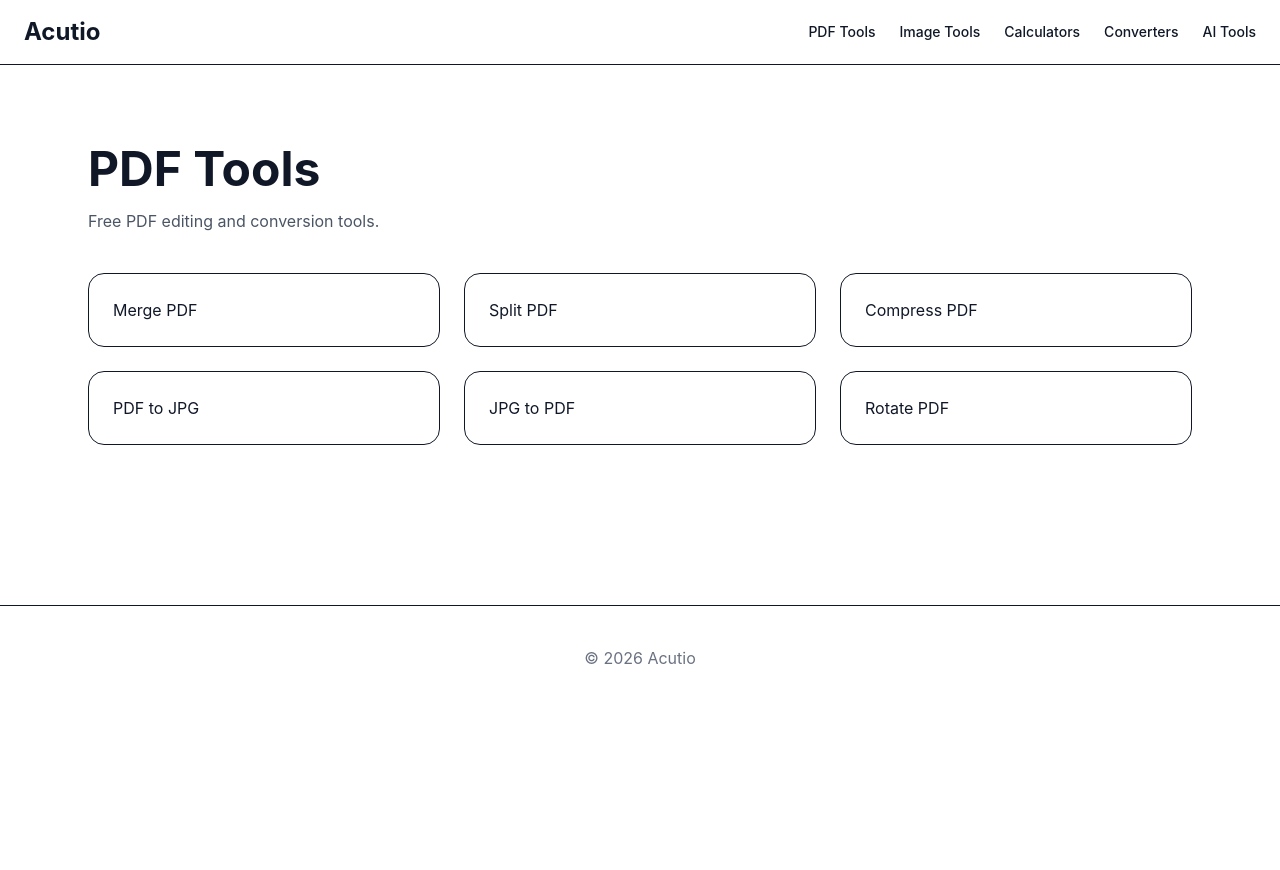
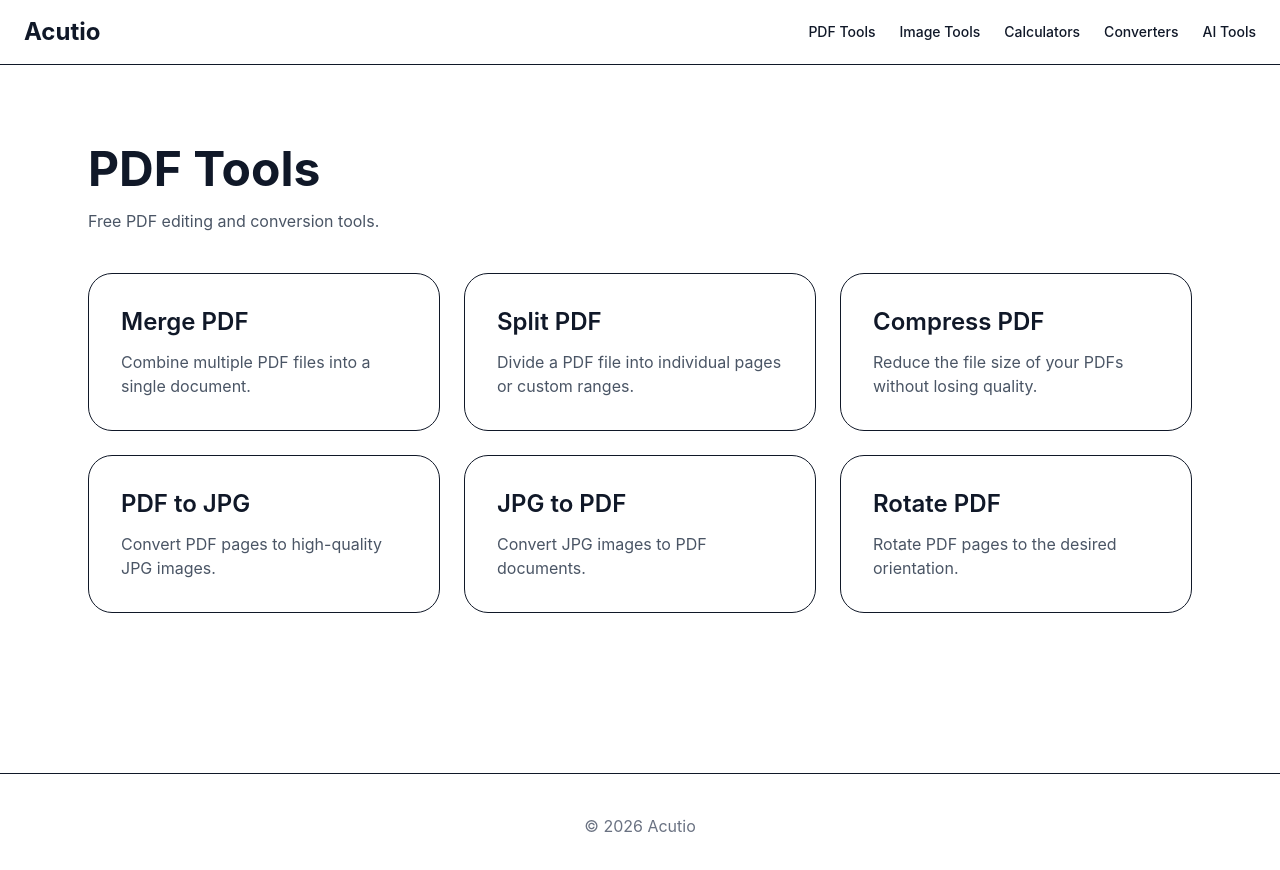
Before and after one commit to Ravisadilanka/acutio, a Next.js app: page /pdf-tools in a window 1280 px wide. Shown: the top 870 px of the page. Before the commit the page ends 800 px from the top, so only its background shows below. Built offline with nearby package versions, Linux system fonts and the light colour scheme.

Commit message:
feat: change card styles of pdf tools

```diff
--- a/app/pdf-tools/page.tsx
+++ b/app/pdf-tools/page.tsx
@@ -1,53 +1,51 @@
-import Link from "next/link";
+import CategoryCard from "@/components/CategoryCard";
 
 export default function PDFToolsPage() {
   return (
     <main className="max-w-6xl mx-auto px-6 py-20">
-
-      <h1 className="text-5xl font-bold">
-        PDF Tools
-      </h1>
+      <h1 className="text-5xl font-bold">PDF Tools</h1>
 
       <p className="mt-4 text-gray-600">
         Free PDF editing and conversion tools.
       </p>
 
       <div className="grid md:grid-cols-2 lg:grid-cols-3 gap-6 mt-10">
+        <CategoryCard
+          title="Merge PDF"
+          description="Combine multiple PDF files into a single document."
+          href="/pdf-tools/merge-pdf"
+        />
 
-        <Link href="/pdf-tools/merge-pdf">
-          <div className="border rounded-2xl p-6">
-            Merge PDF
-          </div>
-        </Link>
+        <CategoryCard
+          title="Split PDF"
+          description="Divide a PDF file into individual pages or custom ranges."
+          href="/pdf-tools/split-pdf"
+        />
 
-        <Link href="/pdf-tools/split-pdf">
-          <div className="border rounded-2xl p-6">
-            Split PDF
-          </div>
-        </Link>
+        <CategoryCard
+          title="Compress PDF"
+          description="Reduce the file size of your PDFs without losing quality."
+          href="/pdf-tools/compress-pdf"
+        />
 
-        <Link href="/pdf-tools/compress-pdf">
-          <div className="border rounded-2xl p-6">
-            Compress PDF
-          </div>
-        </Link>
+        <CategoryCard
+          title="PDF to JPG"
+          description="Convert PDF pages to high-quality JPG images."
+          href="/pdf-tools/pdf-to-jpg"
+        />
 
-        <Link href="/pdf-tools/pdf-to-jpg">
-          <div className="border rounded-2xl p-6">
-            PDF to JPG
-          </div>
-        </Link>
+        <CategoryCard
+          title="JPG to PDF"
+          description="Convert JPG images to PDF documents."
+          href="/pdf-tools/jpg-to-pdf"
+        />
 
-        <div className="border rounded-2xl p-6">
-          JPG to PDF
-        </div>
-
-        <div className="border rounded-2xl p-6">
-          Rotate PDF
-        </div>
-
+        <CategoryCard
+          title="Rotate PDF"
+          description="Rotate PDF pages to the desired orientation."
+          href="/pdf-tools/rotate-pdf"
+        />
       </div>
-
     </main>
   );
 }
```
